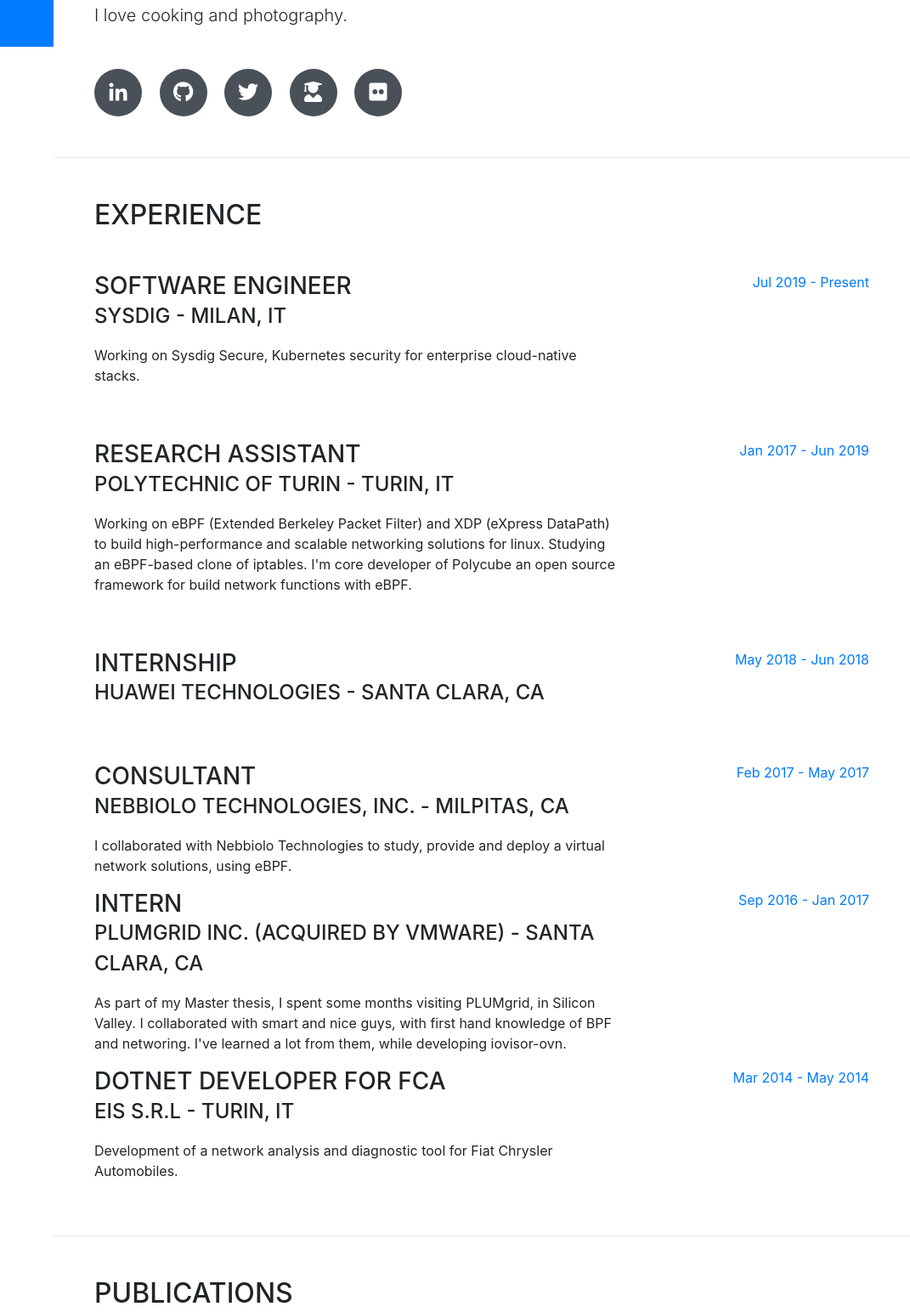
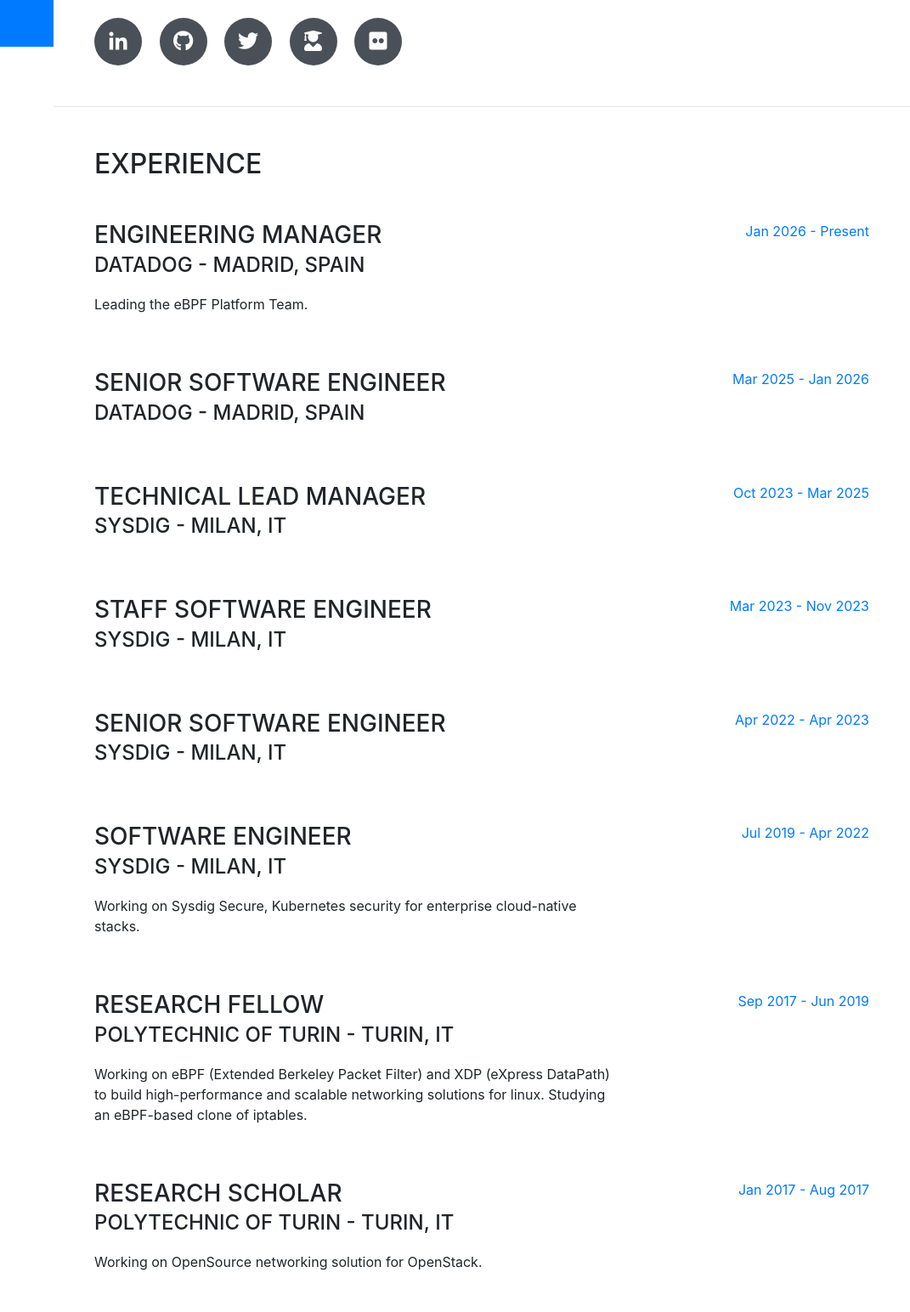
Before and after one commit to mbertrone/mbertrone.github.io, a website with bundled scripts: page index.html in a window 1280 px wide. Shown: the part 745-2289 px from the top of the page at 85% size, without its empty margins (209-1280 px from the left). Built offline with nearby package versions, Linux system fonts and the light colour scheme; a web font is replaced by a local one.

Commit message:
Update personal page to align with LinkedIn profile
- Update role to Engineering Manager at Datadog
- Update location from Milan to Madrid
- Rewrite bio to reflect current position and career progression
- Expand experience: add Datadog roles, detail Sysdig progression
- Split Polito role into Research Fellow + Research Scholar
- Add gardening to interests

```diff
--- a/index.html
+++ b/index.html
@@ -87,19 +87,19 @@
           <h1 class="mb-0">Matteo
             <span class="text-primary">Bertrone</span>
           </h1>
-          <div class="subheading mb-5">Milan, ITALY · +39 (334) 798-6923 ·
+          <div class="subheading mb-5">Madrid, Spain · +39 (334) 798-6923 ·
             <a href="mailto:m.bertrone AT gmail DOT com">m.bertrone AT gmail DOT com</a>
             <p></p>
             <p><a href="https://mbertrone.github.io/cv_matteo_bertrone.pdf" target="_blank">Download CV</a></p>
           </div>
           <div class="lead mb-5">
-            <p>My name is Matteo and I'm Software Engineer at SysDig, working on SysDig Secure, Kubernetes security for enterprise cloud-native stacks.</p>
-            <p>Previously Research Assistant at Department of Control and Computer Engineering of Politecnico di Torino, Italy, where in 2016 I obtained the MS.c in Computer Engineer with the highest mark.</p>
-            <p>I've touched networking topics, dealing with eXpress Data Path (XDP) and eBPF technology, with particular attention to high performance, network programmability, SDN and Cloud Computing.</p>
-            <p>I'm core developer of Polycube, an Open Source framework to provide fast, in-kernel, virtualized network functions. My focus was also directed to study the feasibility and implementation of an eBPF based iptables version.</p>
+            <p>My name is Matteo, Engineering Manager at Datadog, leading the eBPF Platform Team.</p>
+            <p>Previously, Leading the CDR Team at SysDig.</p>
+            <p>Previously, research assistant at the Department of Control and Computer Engineering of Polytechnic of Turin, Italy, where I was working on network programmability, SDN and cloud computing, eXpress Data Path (XDP) and eBPF. Deal with distributed programming, High-Performance network programmability, concurrency, and performance optimization.</p>
             <p>I spent some time visiting and collaborating with tech companies in Silicon Valley, as part of my research work.</p>
             <p>In 2010, I participated in the Italian Olympics in Computer Science and I secured a bronze medal. I also took part in the International Collegiate Programming Contest - SWERC 2014 in Porto (Portugal) and SWERC 2013 Valencia (Spain).</p>
-            <p>I love cooking and photography.</p>
+            <p>I love cooking, photography, and gardening.</p>
+            <p>(PS my pizza with self-produced basil is awesome, friends says)</p>
           </div>
           <div class="social-icons">
             <a target="_blank" rel="noopener noreferrer" href="https://www.linkedin.com/in/bertrone/">
@@ -129,23 +129,85 @@
 
           <div class="resume-item d-flex flex-column flex-md-row mb-5">
             <div class="resume-content mr-auto">
-              <h3 class="mb-0">Software Engineer</h3>
-              <div class="subheading mb-3">SysDig - Milan, IT</div>
-              <p>Working on Sysdig Secure, Kubernetes security for enterprise cloud-native stacks.</p>
+              <h3 class="mb-0">Engineering Manager</h3>
+              <div class="subheading mb-3">Datadog - Madrid, Spain</div>
+              <p>Leading the eBPF Platform Team.</p>
             </div>
             <div class="resume-date text-md-right">
-              <span class="text-primary">Jul 2019 - Present</span>
+              <span class="text-primary">Jan 2026 - Present</span>
             </div>
           </div>
 
           <div class="resume-item d-flex flex-column flex-md-row mb-5">
             <div class="resume-content mr-auto">
-              <h3 class="mb-0">Research Assistant</h3>
-              <div class="subheading mb-3">Polytechnic of Turin - Turin, IT</div>
-              <p>Working on eBPF (Extended Berkeley Packet Filter) and XDP (eXpress DataPath) to build high-performance and scalable networking solutions for linux. Studying an eBPF-based clone of iptables. I'm core developer of Polycube an open source framework for build network functions with eBPF.</p>
+              <h3 class="mb-0">Senior Software Engineer</h3>
+              <div class="subheading mb-3">Datadog - Madrid, Spain</div>
             </div>
             <div class="resume-date text-md-right">
-              <span class="text-primary">Jan 2017 - Jun 2019</span>
+              <span class="text-primary">Mar 2025 - Jan 2026</span>
+            </div>
+          </div>
+
+          <div class="resume-item d-flex flex-column flex-md-row mb-5">
+            <div class="resume-content mr-auto">
+              <h3 class="mb-0">Technical Lead Manager</h3>
+              <div class="subheading mb-3">Sysdig - Milan, IT</div>
+            </div>
+            <div class="resume-date text-md-right">
+              <span class="text-primary">Oct 2023 - Mar 2025</span>
+            </div>
+          </div>
+
+          <div class="resume-item d-flex flex-column flex-md-row mb-5">
+            <div class="resume-content mr-auto">
+              <h3 class="mb-0">Staff Software Engineer</h3>
+              <div class="subheading mb-3">Sysdig - Milan, IT</div>
+            </div>
+            <div class="resume-date text-md-right">
+              <span class="text-primary">Mar 2023 - Nov 2023</span>
+            </div>
+          </div>
+
+          <div class="resume-item d-flex flex-column flex-md-row mb-5">
+            <div class="resume-content mr-auto">
+              <h3 class="mb-0">Senior Software Engineer</h3>
+              <div class="subheading mb-3">Sysdig - Milan, IT</div>
+            </div>
+            <div class="resume-date text-md-right">
+              <span class="text-primary">Apr 2022 - Apr 2023</span>
+            </div>
+          </div>
+
+          <div class="resume-item d-flex flex-column flex-md-row mb-5">
+            <div class="resume-content mr-auto">
+              <h3 class="mb-0">Software Engineer</h3>
+              <div class="subheading mb-3">Sysdig - Milan, IT</div>
+              <p>Working on Sysdig Secure, Kubernetes security for enterprise cloud-native stacks.</p>
+            </div>
+            <div class="resume-date text-md-right">
+              <span class="text-primary">Jul 2019 - Apr 2022</span>
+            </div>
+          </div>
+
+          <div class="resume-item d-flex flex-column flex-md-row mb-5">
+            <div class="resume-content mr-auto">
+              <h3 class="mb-0">Research Fellow</h3>
+              <div class="subheading mb-3">Polytechnic of Turin - Turin, IT</div>
+              <p>Working on eBPF (Extended Berkeley Packet Filter) and XDP (eXpress DataPath) to build high-performance and scalable networking solutions for linux. Studying an eBPF-based clone of iptables.</p>
+            </div>
+            <div class="resume-date text-md-right">
+              <span class="text-primary">Sep 2017 - Jun 2019</span>
+            </div>
+          </div>
+
+          <div class="resume-item d-flex flex-column flex-md-row mb-5">
+            <div class="resume-content mr-auto">
+              <h3 class="mb-0">Research Scholar</h3>
+              <div class="subheading mb-3">Polytechnic of Turin - Turin, IT</div>
+              <p>Working on OpenSource networking solution for OpenStack.</p>
+            </div>
+            <div class="resume-date text-md-right">
+              <span class="text-primary">Jan 2017 - Aug 2017</span>
             </div>
           </div>
 
@@ -335,8 +397,8 @@
       <section class="resume-section p-3 p-lg-5 d-flex flex-column" id="interests">
         <div class="my-auto">
           <h2 class="mb-5">Interests</h2>
-          <p>Apart from being a developer, and tech passionate, I enjoy most of my time being outdoors. I love long walks, in my city, Turin, and also on beautiful Mountains surrounding north Italy and my hometown.</p>
-          <p class="mb-0">I always bring my camera with me, I'm a passionate photographer! I love cooking, it's my favourite hobby, it makes me feel better and satisfied. A friend of mine once said: "Matteo, your pasta is the best pasta ever."</p>
+          <p>Apart from being a developer and tech passionate, I enjoy most of my time being outdoors. I love long walks, in my city and also on beautiful mountains surrounding north Italy.</p>
+          <p class="mb-0">I always bring my camera with me, I'm a passionate photographer! I love cooking and gardening — it's my favourite hobby, it makes me feel better and satisfied. A friend of mine once said: "Matteo, your pasta is the best pasta ever."</p>
         </div>
       </section>
 
```
